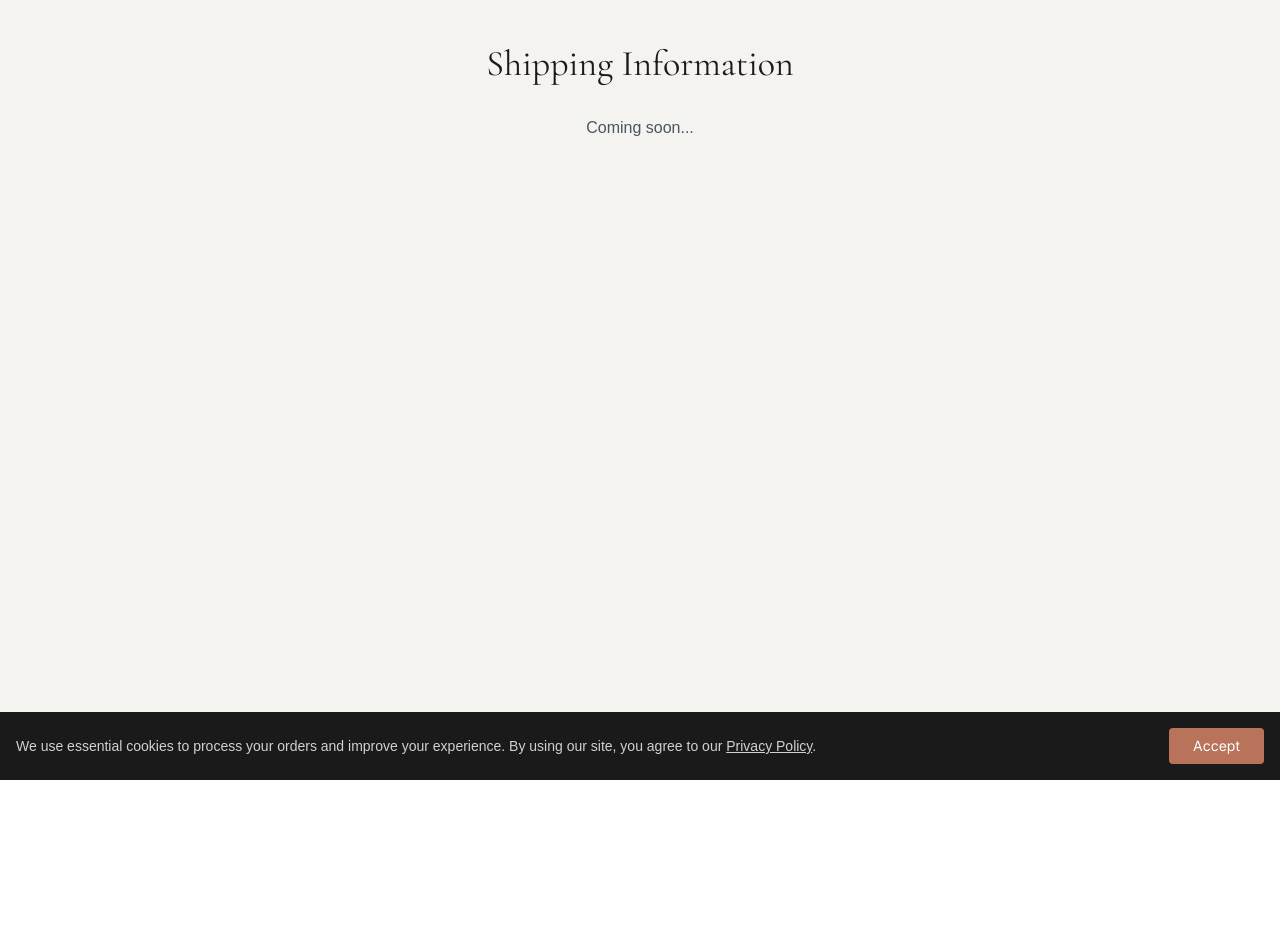
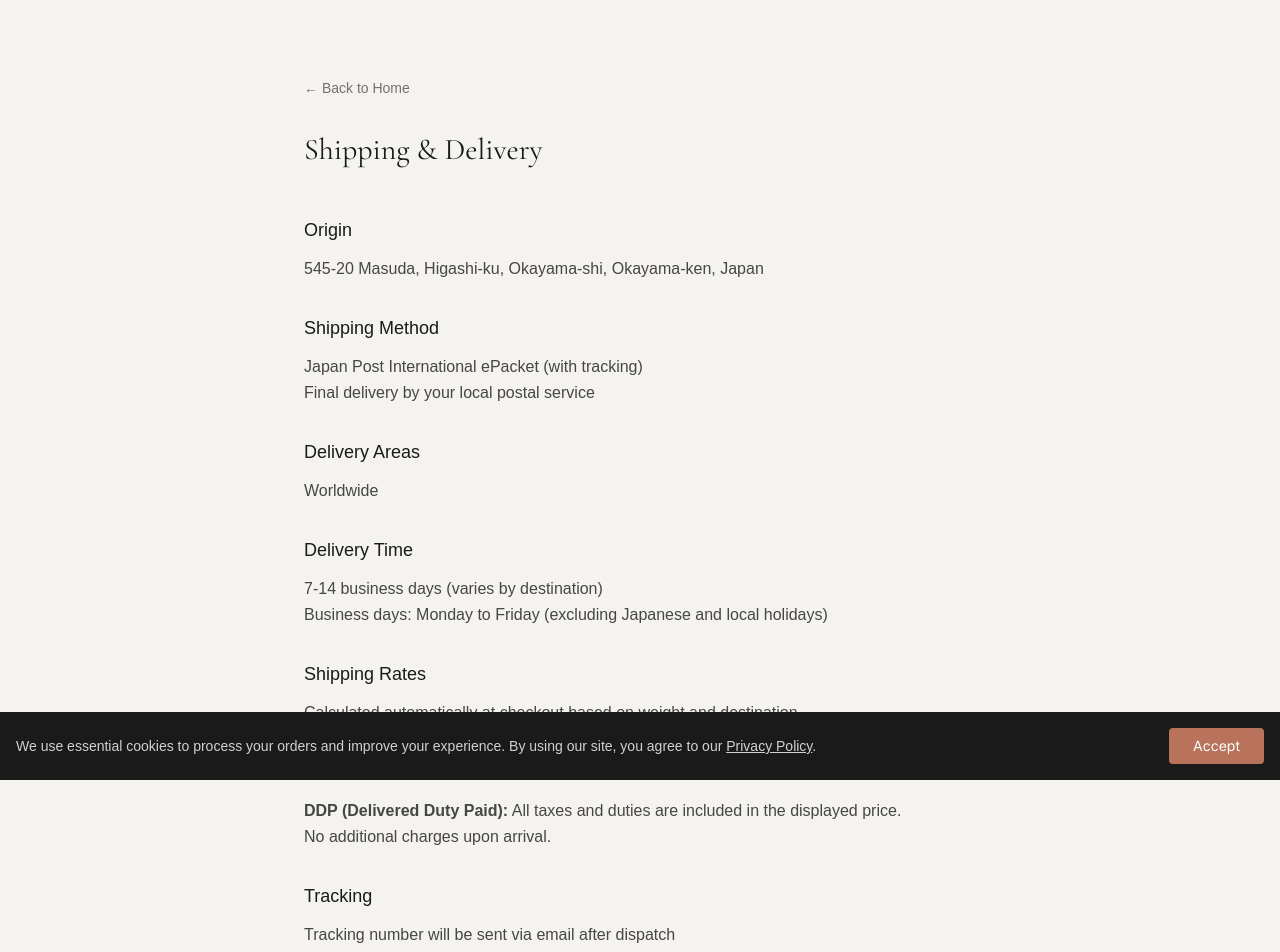
Before and after one commit to n-nomu/otsu-next-v2, a Next.js app: page /legal/shipping in a window 1280 px wide. Shown: the part 20-972 px from the top of the page. Before the commit the page ends 800 px from the top, so only its background shows below. Built offline with nearby package versions, Linux system fonts and the light colour scheme; no server answers.

Commit message:
Add Shipping page and update legal documents (Terms, Returns, Privacy)

```diff
--- a/app/legal/returns/page.tsx
+++ b/app/legal/returns/page.tsx
@@ -1,13 +1,25 @@
+import Link from "next/link";
+
 export default function ReturnsPolicy() {
   return (
     <div className="min-h-screen bg-[#F5F3EF] py-16 px-4 sm:px-6 lg:px-8">
       <div className="max-w-3xl mx-auto">
+        {/* Header */}
+        <div className="mb-8">
+          <Link
+            href="/"
+            className="text-[#1A1A1A]/60 hover:text-[#B8735A] transition-colors text-sm"
+          >
+            ← Back to Home
+          </Link>
+        </div>
+
         <h1 className="text-4xl font-serif text-[#1A1A1A] mb-8 text-center">
           Returns & Refunds Policy
         </h1>
 
         <div className="prose prose-lg max-w-none text-[#1A1A1A] space-y-8">
-          <p className="text-sm text-gray-500">Last Updated: February 2026</p>
+          <p className="text-sm text-gray-500">Last Updated: February 14, 2026</p>
 
           <section>
             <h2 className="text-2xl font-serif mb-4">1. Our Products</h2>
@@ -40,7 +52,7 @@ export default function ReturnsPolicy() {
               To ensure we can assist you:
             </p>
             <ul className="list-disc pl-6 mt-2 space-y-2">
-              <li>Please report any damage within 24 hours of delivery</li>
+              <li>Please report any damage within 48 hours of delivery</li>
               <li>Photograph the packaging and item to help us understand what occurred</li>
               <li>We cannot provide prepaid shipping labels for international returns. Please ship the item at your expense using a trackable service (EMS, DHL, or FedEx), and retain your receipt. <strong>We will reimburse your return shipping cost upon safe receipt of the item at our studio.</strong></li>
             </ul>
@@ -80,5 +92,5 @@ export default function ReturnsPolicy() {
         </div>
       </div>
     </div>
-  )
+  );
 }
--- a/app/legal/shipping/page.tsx
+++ b/app/legal/shipping/page.tsx
@@ -1,12 +1,73 @@
+import Link from "next/link";
+
 export default function ShippingPage() {
-    return (
-      <div className="min-h-screen bg-[#F5F3EF] py-16 px-4 sm:px-6 lg:px-8">
-        <div className="max-w-3xl mx-auto">
-          <h1 className="text-4xl font-serif text-[#1A1A1A] mb-8 text-center">
-            Shipping Information
-          </h1>
-          <p className="text-center text-gray-600">Coming soon...</p>
+  return (
+    <main className="min-h-screen bg-[#F5F3EF] py-24 px-6">
+      <div className="max-w-2xl mx-auto">
+        {/* Header */}
+        <div className="mb-8">
+          <Link
+            href="/"
+            className="text-[#1A1A1A]/60 hover:text-[#B8735A] transition-colors text-sm"
+          >
+            ← Back to Home
+          </Link>
+        </div>
+
+        <h1 className="text-3xl font-light text-[#1A1A1A] mb-12 font-serif">
+          Shipping & Delivery
+        </h1>
+
+        <div className="space-y-8 text-[#1A1A1A]/80 leading-relaxed">
+          <section>
+            <h2 className="text-lg font-medium text-[#1A1A1A] mb-3">Origin</h2>
+            <p>545-20 Masuda, Higashi-ku, Okayama-shi, Okayama-ken, Japan</p>
+          </section>
+
+          <section>
+            <h2 className="text-lg font-medium text-[#1A1A1A] mb-3">Shipping Method</h2>
+            <p>Japan Post International ePacket (with tracking)<br />
+            Final delivery by your local postal service</p>
+          </section>
+
+          <section>
+            <h2 className="text-lg font-medium text-[#1A1A1A] mb-3">Delivery Areas</h2>
+            <p>Worldwide</p>
+          </section>
+
+          <section>
+            <h2 className="text-lg font-medium text-[#1A1A1A] mb-3">Delivery Time</h2>
+            <p>7-14 business days (varies by destination)<br />
+            Business days: Monday to Friday (excluding Japanese and local holidays)</p>
+          </section>
+
+          <section>
+            <h2 className="text-lg font-medium text-[#1A1A1A] mb-3">Shipping Rates</h2>
+            <p>Calculated automatically at checkout based on weight and destination</p>
+          </section>
+
+          <section>
+            <h2 className="text-lg font-medium text-[#1A1A1A] mb-3">Taxes & Duties</h2>
+            <p><strong>DDP (Delivered Duty Paid):</strong> All taxes and duties are included in the displayed price.<br />
+            No additional charges upon arrival.</p>
+          </section>
+
+          <section>
+            <h2 className="text-lg font-medium text-[#1A1A1A] mb-3">Tracking</h2>
+            <p>Tracking number will be sent via email after dispatch</p>
+          </section>
+
+          <section>
+            <h2 className="text-lg font-medium text-[#1A1A1A] mb-3">Address Requirements</h2>
+            <p>Please enter your address in English</p>
+          </section>
+
+          <section className="pt-4 border-t border-[#1A1A1A]/10 text-sm text-[#1A1A1A]/60">
+            <p>*Delivery may be delayed due to customs inspection, weather conditions, or holidays.<br />
+            *For damaged items, please refer to our Returns Policy.</p>
+          </section>
         </div>
       </div>
-    )
-  }
+    </main>
+  );
+}
--- a/app/legal/terms/page.tsx
+++ b/app/legal/terms/page.tsx
@@ -80,7 +80,8 @@ export default function TermsOfService() {
               4. Shipping & Delivery
             </h2>
             <p className="text-warm-gray leading-relaxed mb-4">
-              <strong>Processing Time:</strong> Orders are processed within 1-2 business days.<br />
+              <strong>Processing:</strong> Orders are processed as quickly as possible.
+              Tracking information will be provided via email once your order is dispatched.<br />
               <strong>Delivery:</strong> We ship from Okayama, Japan via Japan Post or DHL.<br />
               <strong>Worldwide:</strong> 7-14 business days (varies by destination and customs clearance)<br />
               <em>Exact delivery estimates will be provided via email after order confirmation.</em>
```
